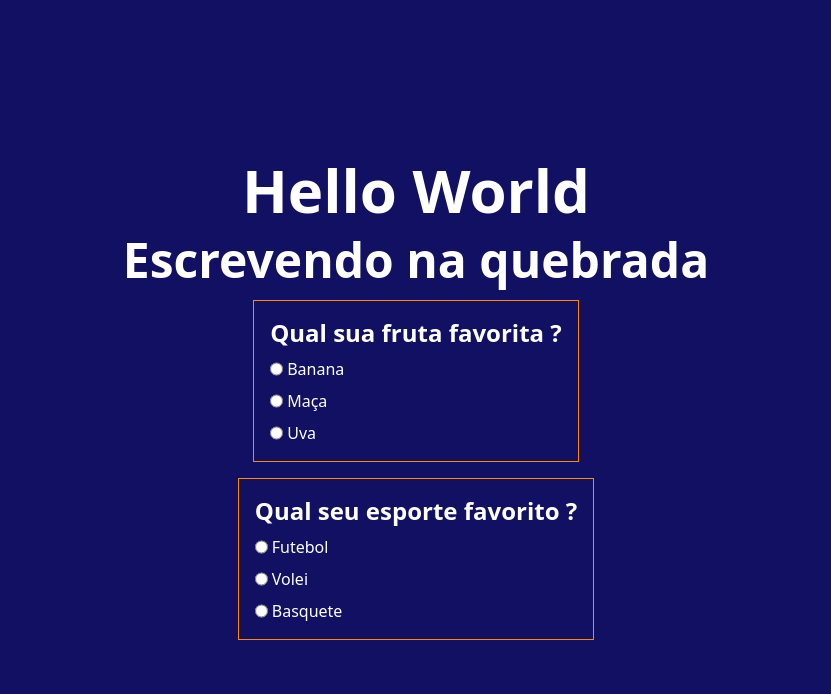
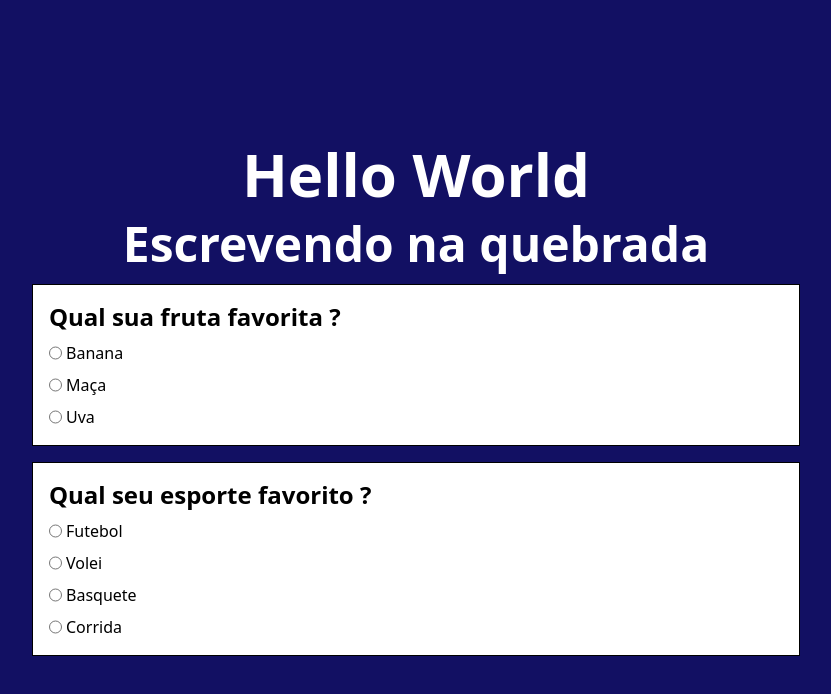
Before and after one commit to Thiago87dev/escrevendo-na-quebrada, a Next.js app: page / in a window 1280 px wide. Shown: the top 694 px of the page, without its empty margins (224-1055 px from the left). Built offline with nearby package versions, Linux system fonts and the light colour scheme.

Commit message:
:sparkles: feat: Criando componentes de testes para criação do formulario 2

```diff
--- a/src/components/TestInput.tsx
+++ b/src/components/TestInput.tsx
@@ -9,7 +9,7 @@ interface TestInputProps {
 const TestInput = ({ labels, title, inputName }: TestInputProps) => {
   return (
     <div>
-      <form className="flex flex-col gap-2 border border-orange-400 p-4">
+      <form className="flex w-[768px]  flex-col gap-2 border bg-white text-black p-4">
         <h2 className="text-2xl font-bold">{title}</h2>
 
         {labels.map((item) => (
--- a/src/data/radioOptions.ts
+++ b/src/data/radioOptions.ts
@@ -1,10 +1,11 @@
 export const labelsFrutas = [
     {label:"Banana", id:1},
     {label:"Maça",id:2},
-    {label:"Uva",id:3}
+    {label:"Uva",id:3},
   ]
  export const labelsEsporte = [
     {label:"Futebol", id:1},
     {label:"Volei",id:2},
-    {label:"Basquete",id:3}
+    {label:"Basquete",id:3},
+    {label:"Corrida",id:4},
   ]
```
